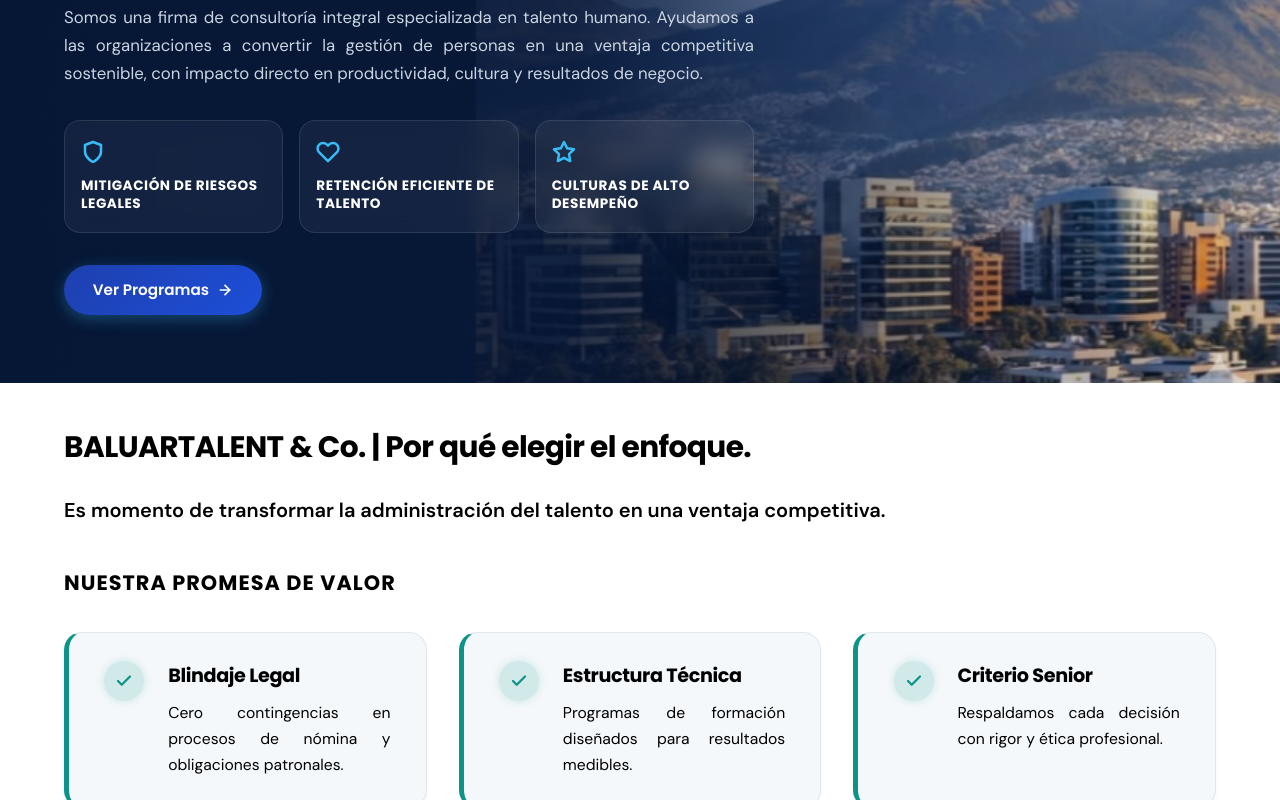
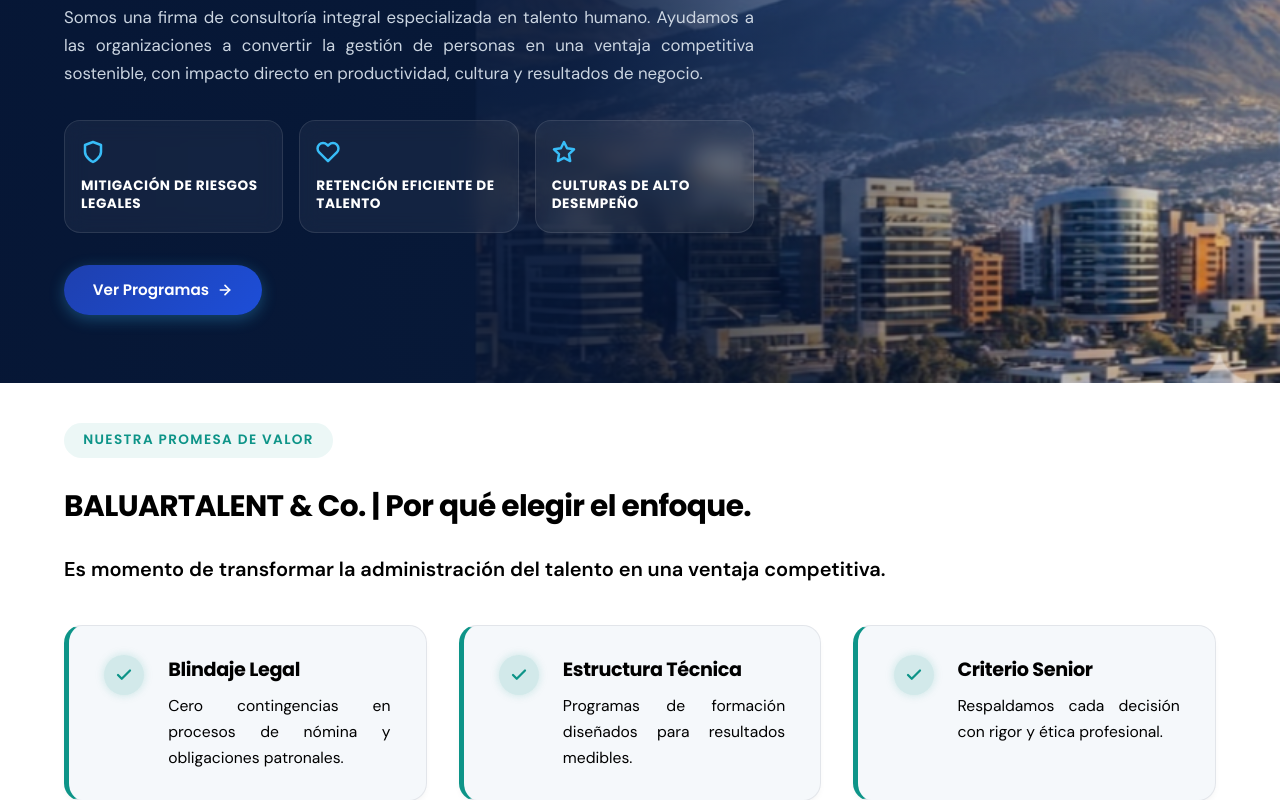
Before and after one commit to Ericks1n/Vtalent, a React (Vite) app: page / in a window 1280 px wide. Shown: the part 417-1217 px from the top of the page. Built offline with nearby package versions, Linux system fonts and the light colour scheme.

Commit message:
style: mover y convertir NUESTRA PROMESA DE VALOR a section-subtitle

```diff
--- a/src/components/WhyUs.jsx
+++ b/src/components/WhyUs.jsx
@@ -28,14 +28,11 @@
       <div className="container">
         <div className="why-us-grid">
           <div className="why-us-content">
+            <span className="section-subtitle" style={{ marginBottom: '1.5rem' }}>NUESTRA PROMESA DE VALOR</span>
             <h2>BALUARTALENT & Co. | Por qué elegir el enfoque.</h2>
             <p className="lead-text" style={{ margin: '1.5rem 0 2.5rem 0' }}>
               Es momento de transformar la administración del talento en una ventaja competitiva.
             </p>
-
-            <h3 style={{ marginBottom: '2rem', textTransform: 'uppercase', letterSpacing: '0.05em', color: 'var(--text-heading)', fontSize: '1.3rem' }}>
-              NUESTRA PROMESA DE VALOR
-            </h3>
 
             <div className="reasons-list">
               {RAZONES.map((razon, index) => (
```
